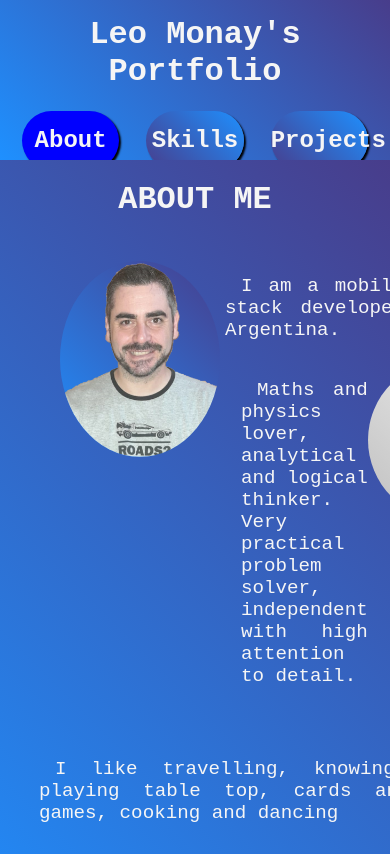
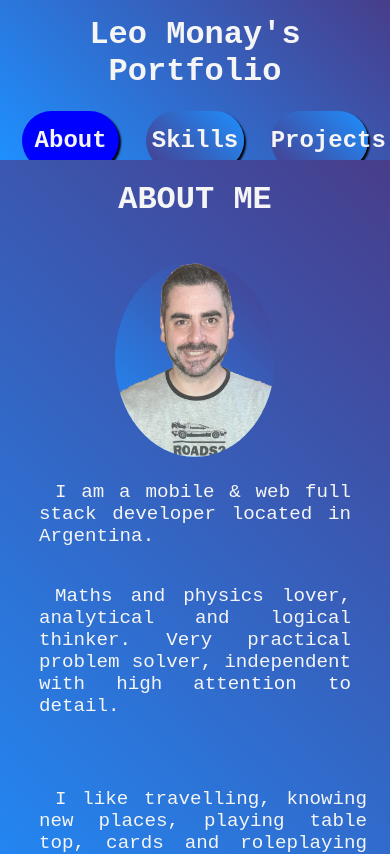
Before and after one commit to Leomonay/portfolio, a React (Create React App) app: page /about in a window 390 px wide. Shown: the top 854 px of the page. Built offline with nearby package versions, Linux system fonts and the light colour scheme.

Commit message:
responsive About

```diff
--- a/src/pages/About/index.css
+++ b/src/pages/About/index.css
@@ -33,7 +33,7 @@
     align-items: flex-start;
     margin: 1rem;
 }
-.descriptionPhoto{
+.descriptionImg{
     width: 10rem;
     border-radius: 50%;
     background: linear-gradient(45deg, silver, whitesmoke);
@@ -60,3 +60,14 @@
     background-repeat: no-repeat;
     background-position: center;
 }
+@media(max-width:900px){
+    .descriptionItem{
+        flex-wrap: wrap;
+        justify-content: center;
+        width: 100%;
+        margin-left: 0;
+    }
+    .descriptionImg{
+        display:none
+    }
+}
--- a/src/pages/About/index.js
+++ b/src/pages/About/index.js
@@ -17,7 +17,7 @@ export default function About() {
             <p>I am a mobile & web full stack developer located in Argentina.</p>
             <div className='descriptionItem'>
               <p>Maths and physics lover, analytical and logical thinker. Very practical problem solver, independent with high attention to detail.</p>
-              <img className='descriptionPhoto' src={teseract} alt=''/>
+              <img className='descriptionImg' src={teseract} alt=''/>
             </div>
           </div>
         </div>
```
